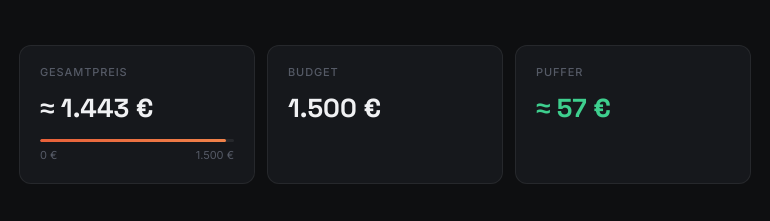
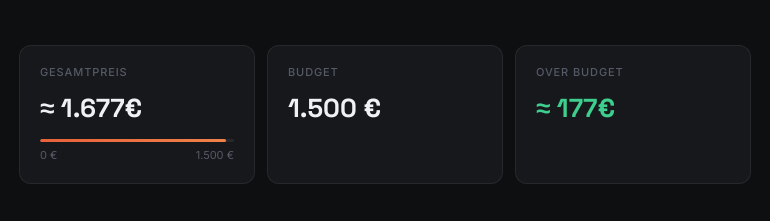
Before and after one commit to Syriaax/PC-Build, a plain HTML site: page index.html in a window 1280 px wide. Shown: the part 270-491 px from the top of the page, 255-1025 px from the left. Drawn offline with Linux system fonts and the light colour scheme.

Commit message:
Update index.html

```diff
--- a/index.html
+++ b/index.html
@@ -335,7 +335,7 @@
 <div class="budget-strip">
   <div class="bstat">
     <div class="bstat-label">Gesamtpreis</div>
-    <div class="bstat-val">≈ 1.443 €</div>
+    <div class="bstat-val">≈ 1.677€</div>
     <div class="progress-wrap">
       <div class="progress-track"><div class="progress-fill"></div></div>
       <div class="progress-labels"><span>0 €</span><span>1.500 €</span></div>
@@ -346,8 +346,8 @@
     <div class="bstat-val">1.500 €</div>
   </div>
   <div class="bstat">
-    <div class="bstat-label">Puffer</div>
-    <div class="bstat-val green">≈ 57 €</div>
+    <div class="bstat-label">Over Budget</div>
+    <div class="bstat-val green">≈ 177€</div>
   </div>
 </div>
 
```
